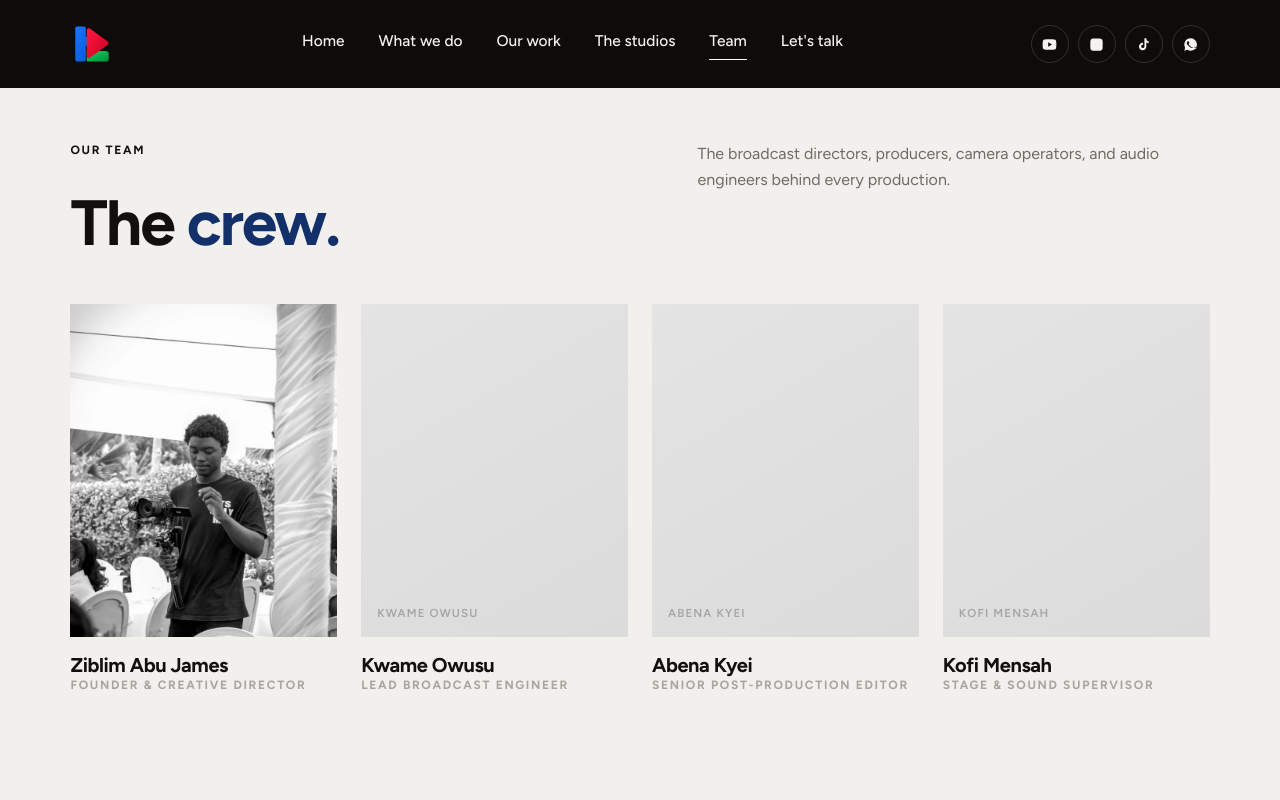
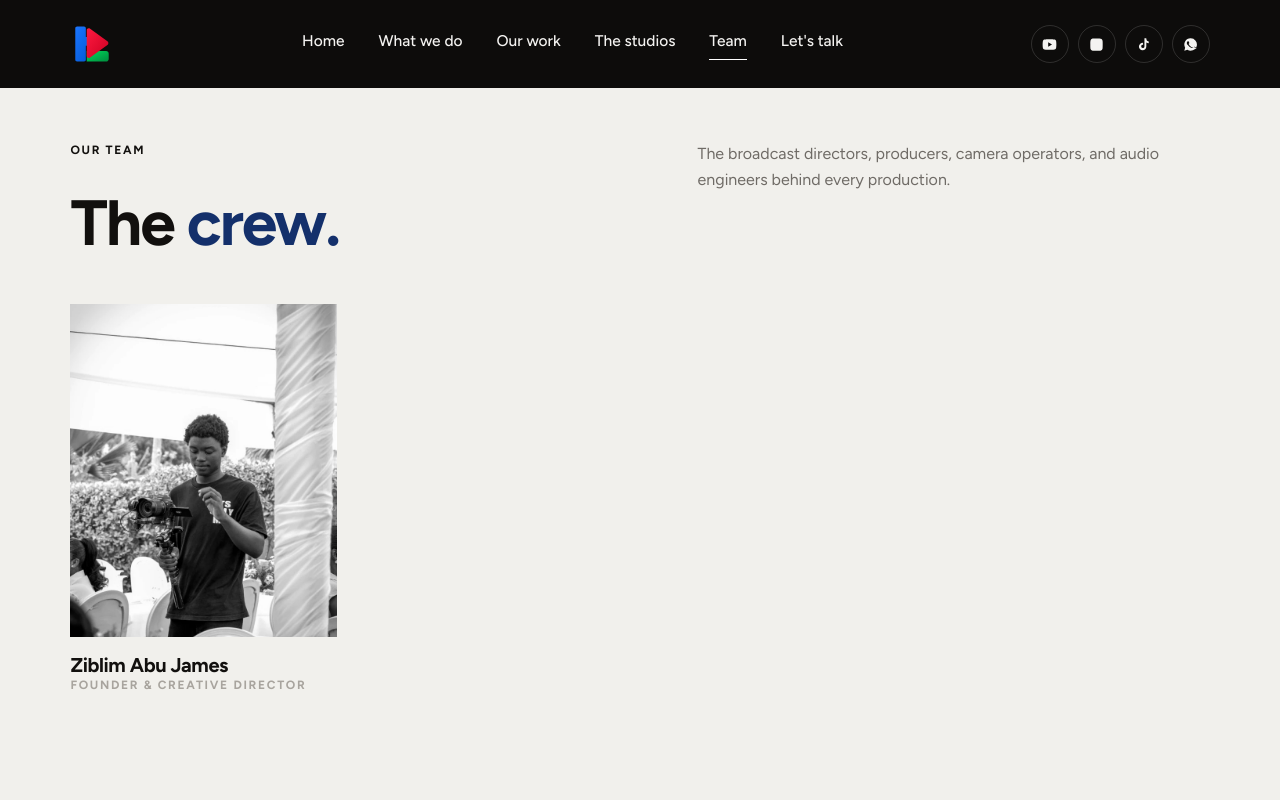
Before and after one commit to Donald-Edinam/hoskey-v2, a Next.js app: page /team in a window 1280 px wide. Shown: the top 800 px of the page. Built offline with nearby package versions, Linux system fonts and the light colour scheme; no server answers.

Commit message:
refactor: remove team member count requirements to enable dynamic team page visibility

```diff
--- a/src/app/sitemap.ts
+++ b/src/app/sitemap.ts
@@ -21,7 +21,7 @@ export default async function sitemap(): Promise<MetadataRoute.Sitemap> {
     { url: `${baseUrl}/terms`, lastModified: now, changeFrequency: "yearly", priority: 0.3 },
   ];
 
-  if (team && team.length >= 4) {
+  if (team && team.length > 0) {
     staticRoutes.push({ url: `${baseUrl}/team`, lastModified: now, changeFrequency: "monthly", priority: 0.6 });
   }
 
@@ -39,7 +39,7 @@ export default async function sitemap(): Promise<MetadataRoute.Sitemap> {
     priority: 0.8,
   }));
 
-  const teamRoutes: MetadataRoute.Sitemap = (team && team.length >= 4)
+  const teamRoutes: MetadataRoute.Sitemap = (team && team.length > 0)
     ? team.filter((m) => Boolean(m.bio)).map((m) => ({
         url: `${baseUrl}/team/${m.slug}`,
         lastModified: now,
--- a/src/app/team/[slug]/page.tsx
+++ b/src/app/team/[slug]/page.tsx
@@ -18,7 +18,7 @@ export interface PageProps {
 
 export async function generateStaticParams() {
   const team = await getTeam();
-  if (team.length < 4) return [];
+  if (!team || team.length === 0) return [];
   return team.filter((m) => Boolean(m.bio)).map((m) => ({ slug: m.slug }));
 }
 
@@ -26,7 +26,7 @@ export async function generateMetadata({ params }: PageProps): Promise<Metadata>
   const { slug } = await params;
   const team = await getTeam();
 
-  if (team.length < 4) {
+  if (!team || team.length === 0) {
     return { title: "Team Member Not Found - Hoskey Production" };
   }
 
@@ -45,8 +45,7 @@ export default async function TeamMemberPage({ params }: PageProps) {
   const { slug } = await params;
   const team = await getTeam();
 
-  // S6 & S7 Gate: 404 if team < 4 or member is missing/has no bio
-  if (!team || team.length < 4) {
+  if (!team || team.length === 0) {
     notFound();
   }
 
--- a/src/app/team/page.tsx
+++ b/src/app/team/page.tsx
@@ -20,8 +20,7 @@ export const metadata: Metadata = {
 export default async function TeamGridPage() {
   const team = await getTeam();
 
-  // S6 Gate: Route 404s below four members to prevent an almost-empty team page from damaging trust
-  if (!team || team.length < 4) {
+  if (!team || team.length === 0) {
     notFound();
   }
 
--- a/src/components/layout/Header.tsx
+++ b/src/components/layout/Header.tsx
@@ -28,8 +28,7 @@ export async function Header({
   const team = await getTeam();
   const navLinks = [...BASE_NAV_LINKS];
 
-  // S6 rule: nav item and route appear and disappear together
-  if (team && team.length >= 4) {
+  if (team && team.length > 0) {
     navLinks.splice(4, 0, { label: "Team", href: "/team" });
   }
 
--- a/src/content/team.ts
+++ b/src/content/team.ts
@@ -9,25 +9,4 @@ export const TEAM: TeamMember[] = [
     photo: "/images/team-ziblim.webp",
     bio: "Ziblim Abu James - known professionally as Demes shr - founded Hoskey Production on 1 December 2024. Born in Walawala, northern Ghana, he studied at Unimac IFT before establishing Hoskey to elevate Ghanaian storytelling and broadcast production.",
   },
-  {
-    slug: "kwame-owusu",
-    name: "Kwame Owusu",
-    role: "Lead Broadcast Engineer",
-    department: "Technical & Streaming",
-    bio: "Kwame manages multi-camera streaming infrastructure, signal routing, and live video mixing for corporate events and television broadcasts.",
-  },
-  {
-    slug: "abena-kyei",
-    name: "Abena Kyei",
-    role: "Senior Post-Production Editor",
-    department: "Post-Production",
-    bio: "Abena oversees picture editing, color grading, and finishing workflows across documentary, commercial, and television projects.",
-  },
-  {
-    slug: "kofi-mensah",
-    name: "Kofi Mensah",
-    role: "Stage & Sound Supervisor",
-    department: "Live & Technical",
-    bio: "Kofi brings over eight years of experience in stage lighting design, audio reinforcement, and live sound engineering for major stage events.",
-  },
 ];
```
